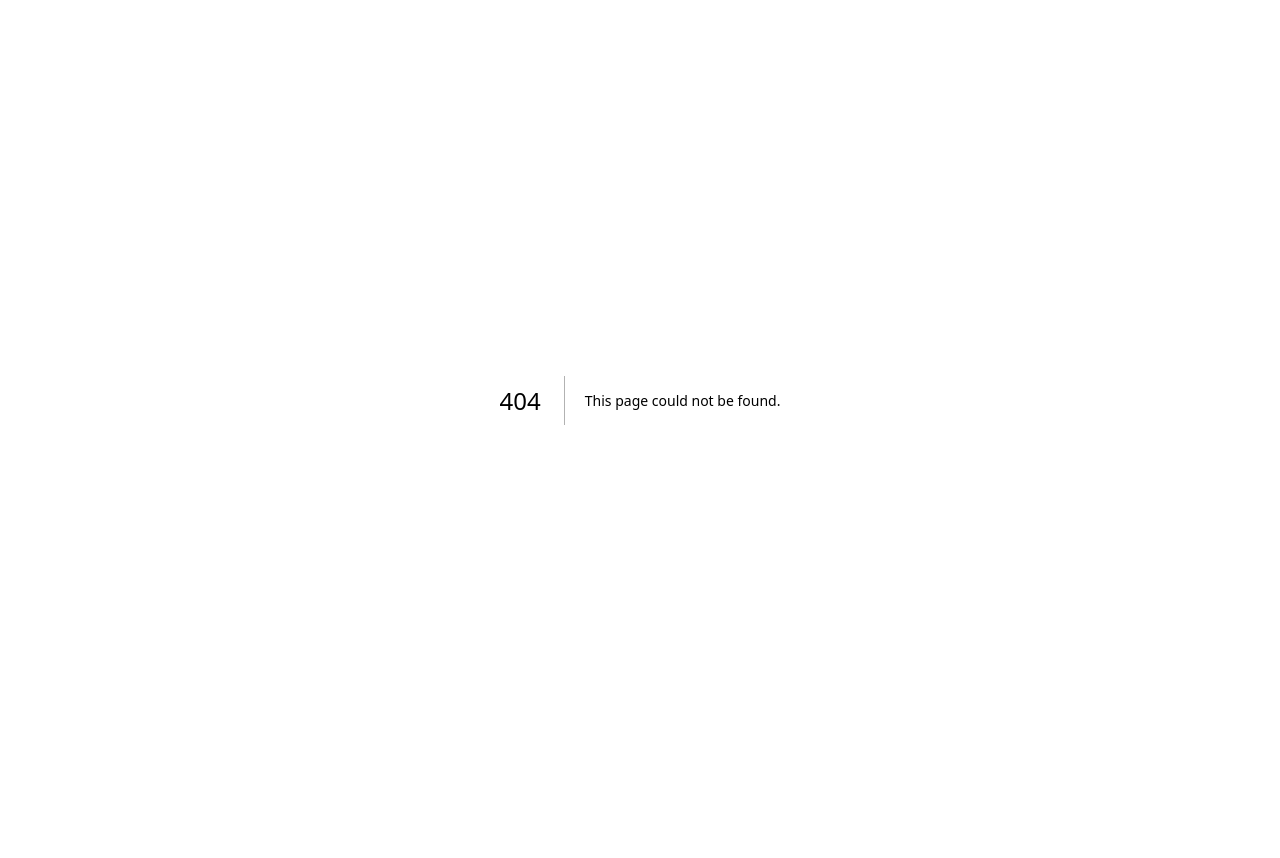
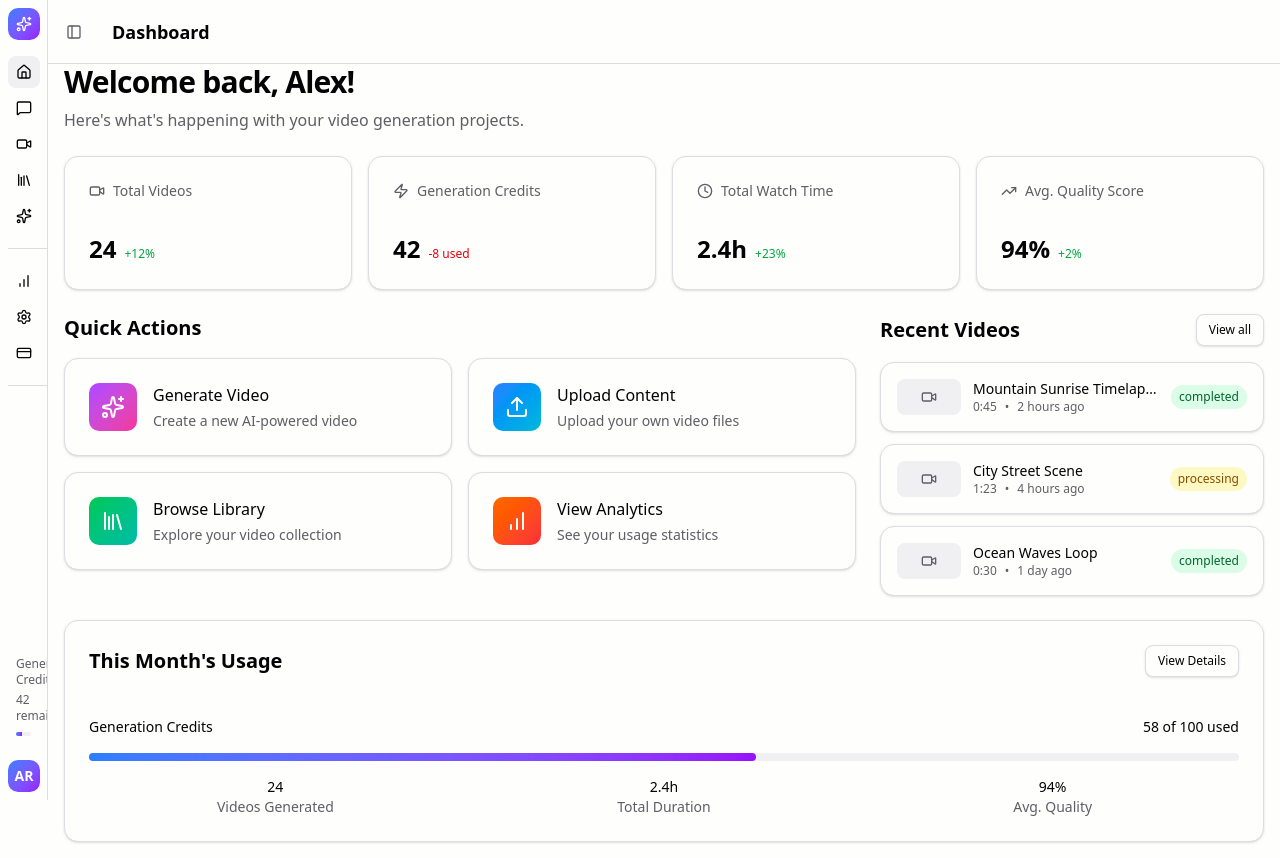
Before and after one commit to vpirotskiy00/veo-clone, a Next.js app: page /dashboard in a window 1280 px wide. Before the commit this address had no page. Before the commit the page ends 800 px from the top, so only its background shows below. Built offline with nearby package versions, Linux system fonts and the light colour scheme; no server answers.

Commit message:
feat: telegram auth via link and polling
add jwt context provider for storing token

feat: video generation via /veo endpoints with status polling

chore: image as base64 in request instead of upload

fix: add /dashboard route to prevent 404

```diff
--- /dev/null
+++ b/app/(dashboard)/dashboard/page.tsx
@@ -0,0 +1,134 @@
+import {
+  BarChart,
+  Clock,
+  Library,
+  Sparkles,
+  TrendingUp,
+  Upload,
+  Video,
+  Zap,
+} from 'lucide-react';
+import { Metadata } from 'next';
+
+import { QuickActions } from '@/components/dashboard/QuickActions';
+import { RecentVideos } from '@/components/dashboard/RecentVideos';
+import { StatsGrid } from '@/components/dashboard/StatsGrid';
+import { UsageSummary } from '@/components/dashboard/UsageSummary';
+
+export const metadata: Metadata = {
+  title: 'Dashboard - Veo 3',
+  description: 'Your AI video generation dashboard',
+};
+
+const stats = [
+  {
+    title: 'Total Videos',
+    value: '24',
+    change: '+12%',
+    trending: 'up' as const,
+    icon: Video,
+  },
+  {
+    title: 'Generation Credits',
+    value: '42',
+    change: '-8 used',
+    trending: 'down' as const,
+    icon: Zap,
+  },
+  {
+    title: 'Total Watch Time',
+    value: '2.4h',
+    change: '+23%',
+    trending: 'up' as const,
+    icon: Clock,
+  },
+  {
+    title: 'Avg. Quality Score',
+    value: '94%',
+    change: '+2%',
+    trending: 'up' as const,
+    icon: TrendingUp,
+  },
+];
+
+const quickActions = [
+  {
+    title: 'Generate Video',
+    description: 'Create a new AI-powered video',
+    icon: Sparkles,
+    href: '/videos/generate',
+    color: 'bg-gradient-to-br from-purple-500 to-pink-500',
+  },
+  {
+    title: 'Upload Content',
+    description: 'Upload your own video files',
+    icon: Upload,
+    href: '/videos/upload',
+    color: 'bg-gradient-to-br from-blue-500 to-cyan-500',
+  },
+  {
+    title: 'Browse Library',
+    description: 'Explore your video collection',
+    icon: Library,
+    href: '/library',
+    color: 'bg-gradient-to-br from-green-500 to-teal-500',
+  },
+  {
+    title: 'View Analytics',
+    description: 'See your usage statistics',
+    icon: BarChart,
+    href: '/analytics',
+    color: 'bg-gradient-to-br from-orange-500 to-red-500',
+  },
+];
+
+const recentVideos = [
+  {
+    id: '1',
+    title: 'Mountain Sunrise Timelapse',
+    duration: '0:45',
+    status: 'completed' as const,
+    thumbnail: '/api/placeholder/200/112',
+    createdAt: '2 hours ago',
+  },
+  {
+    id: '2',
+    title: 'City Street Scene',
+    duration: '1:23',
+    status: 'processing' as const,
+    thumbnail: '/api/placeholder/200/112',
+    createdAt: '4 hours ago',
+  },
+  {
+    id: '3',
+    title: 'Ocean Waves Loop',
+    duration: '0:30',
+    status: 'completed' as const,
+    thumbnail: '/api/placeholder/200/112',
+    createdAt: '1 day ago',
+  },
+];
+
+export default function DashboardIndexPage() {
+  return (
+    <div className='space-y-6'>
+      <div className='space-y-2'>
+        <h1 className='text-3xl font-bold tracking-tight'>
+          Welcome back, Alex!
+        </h1>
+        <p className='text-muted-foreground'>
+          Here&apos;s what&apos;s happening with your video generation projects.
+        </p>
+      </div>
+
+      <StatsGrid stats={stats} />
+
+      <div className='grid grid-cols-1 lg:grid-cols-3 gap-6'>
+        <QuickActions actions={quickActions} />
+        <RecentVideos videos={recentVideos} />
+      </div>
+
+      <UsageSummary />
+    </div>
+  );
+}
--- /dev/null
+++ b/lib/api/auth.ts
@@ -0,0 +1,77 @@
+export interface AuthLinkResponse {
+  success: boolean;
+  url: string;
+  token: string;
+}
+
+export interface AuthStatusResponse {
+  success?: boolean;
+  // When confirmed, backend is expected to return JWT
+  jwt?: string;
+  // Optional convenience flags/fields if backend includes them
+  authenticated?: boolean;
+  user?: unknown;
+  // Any other fields are permitted
+  [key: string]: unknown;
+}
+
+const API_BASE_URL = 'https://frontend.aichatpro.ru';
+
+async function request<T>(path: string, init?: RequestInit): Promise<T> {
+  const response = await fetch(`${API_BASE_URL}${path}`, {
+    ...init,
+    headers: {
+      'Content-Type': 'application/json',
+      ...(init?.headers ?? {}),
+    },
+  });
+
+  if (!response.ok) {
+    const text = await response.text().catch(() => '');
+    throw new Error(
+      `Auth API error ${response.status}: ${text || response.statusText}`
+    );
+  }
+  return response.json() as Promise<T>;
+}
+
+export const AuthAPI = {
+  async getAuthLink(): Promise<AuthLinkResponse> {
+    return request<AuthLinkResponse>('/veo/auth/link');
+  },
+
+  async getAuthStatus(token: string): Promise<AuthStatusResponse> {
+    const qs = new URLSearchParams({ token }).toString();
+    return request<AuthStatusResponse>(`/veo/auth/status?${qs}`);
+  },
+};
+
+export async function pollAuthStatus(
+  token: string,
+  options: {
+    intervalMs?: number;
+    timeoutMs?: number;
+    onTick?: (data: AuthStatusResponse) => void;
+  } = {}
+): Promise<AuthStatusResponse> {
+  const { intervalMs = 2500, timeoutMs = 5 * 60 * 1000, onTick } = options;
+  const startedAt = Date.now();
+
+  while (true) {
+    const data = await AuthAPI.getAuthStatus(token).catch(err => {
+      // Swallow transient errors during polling; rethrow if timeout exceeded
+      return { error: String(err) } as AuthStatusResponse;
+    });
+    onTick?.(data);
+
+    if (typeof data.jwt === 'string' && data.jwt.length > 0) {
+      return data;
+    }
+
+    if (Date.now() - startedAt > timeoutMs) {
+      throw new Error('Authorization timeout');
+    }
+
+    await new Promise(resolve => setTimeout(resolve, intervalMs));
+  }
+}
--- a/lib/api/videoGeneration.ts
+++ b/lib/api/videoGeneration.ts
@@ -1,22 +1,34 @@
 import {
   VideoGenerationRequest,
   VideoGenerationResponse,
-  videoGenerationResponseSchema,
 } from '@/lib/schemas/promptSchema';
 
 const API_BASE_URL = 'https://frontend.aichatpro.ru';
+
+function getJwt(): string | null {
+  try {
+    if (typeof window !== 'undefined') {
+      return localStorage.getItem('veo_jwt');
+    }
+    return null;
+  } catch {
+    return null;
+  }
+}
 
 export class VideoGenerationAPI {
   private static async makeRequest<T>(
     endpoint: string,
     options: RequestInit = {}
   ): Promise<T> {
+    const jwt = getJwt();
     const response = await fetch(`${API_BASE_URL}${endpoint}`, {
+      ...options,
       headers: {
         'Content-Type': 'application/json',
+        ...(jwt ? { Authorization: `Bearer ${jwt}` } : {}),
         ...options.headers,
       },
-      ...options,
     });
 
     if (!response.ok) {
@@ -30,16 +42,31 @@ export class VideoGenerationAPI {
     request: VideoGenerationRequest
   ): Promise<VideoGenerationResponse> {
     try {
-      const response = await this.makeRequest<VideoGenerationResponse>(
-        '/api/v1/video/generate',
-        {
-          method: 'POST',
-          body: JSON.stringify(request),
-        }
-      );
+      // Map our request shape to backend expected payload
+      const body = {
+        prompt: request.prompt,
+        // Currently we do not collect image; backend accepts null
+        image_base64: null as string | null,
+      };
 
-      // Validate response with Zod
-      return videoGenerationResponseSchema.parse(response);
+      const resp = await this.makeRequest<{
+        success: boolean;
+        task_id: number;
+      }>('/veo/video/generate', {
+        method: 'POST',
+        body: JSON.stringify(body),
+      });
+
+      if (!resp.success || typeof resp.task_id !== 'number') {
+        throw new Error('Unexpected generate response');
+      }
+
+      // Adapt to our internal response contract
+      return {
+        id: String(resp.task_id),
+        status: 'processing',
+        progress: 0,
+      } satisfies VideoGenerationResponse;
     } catch (error) {
       console.error('Video generation failed:', error);
       throw new Error(
@@ -48,13 +75,34 @@ export class VideoGenerationAPI {
     }
   }
 
-  static async getVideoStatus(videoId: string): Promise<VideoGenerationResponse> {
+  static async getVideoStatus(
+    videoId: string
+  ): Promise<VideoGenerationResponse> {
     try {
-      const response = await this.makeRequest<VideoGenerationResponse>(
-        `/api/v1/video/status/${videoId}`
-      );
+      const resp = await this.makeRequest<{
+        success: boolean;
+        status: 'in queue' | 'processing' | 'finished' | 'failed';
+        task_id: number;
+        video_url?: string;
+      }>(`/veo/video/status/${videoId}`);
 
-      return videoGenerationResponseSchema.parse(response);
+      if (!resp.success) {
+        throw new Error('Status request failed');
+      }
+
+      const mappedStatus =
+        resp.status === 'finished'
+          ? 'completed'
+          : resp.status === 'failed'
+            ? 'failed'
+            : 'processing';
+
+      return {
+        id: String(resp.task_id),
+        status: mappedStatus as VideoGenerationResponse['status'],
+        videoUrl: resp.video_url,
+        progress: mappedStatus === 'completed' ? 100 : undefined,
+      };
     } catch (error) {
       console.error('Failed to get video status:', error);
       throw new Error(
@@ -63,30 +111,10 @@ export class VideoGenerationAPI {
     }
   }
 
-  static async uploadReferenceImage(file: File): Promise<{ url: string }> {
-    try {
-      const formData = new FormData();
-      formData.append('image', file);
-
-      const response = await fetch(`${API_BASE_URL}/api/v1/upload/image`, {
-        method: 'POST',
-        body: formData,
-      });
-
-      if (!response.ok) {
-        throw new Error(`Upload failed: ${response.status}`);
-      }
-
-      return response.json();
-    } catch (error) {
-      console.error('Image upload failed:', error);
-      throw new Error(
-        error instanceof Error ? error.message : 'Failed to upload image'
-      );
-    }
-  }
-
-  static async getAuthStatus(): Promise<{ authenticated: boolean; user?: unknown }> {
+  static async getAuthStatus(): Promise<{
+    authenticated: boolean;
+    user?: unknown;
+  }> {
     try {
       return await this.makeRequest<{
         authenticated: boolean;
@@ -98,11 +126,10 @@ export class VideoGenerationAPI {
     }
   }
 
-  // Poll video status until completion
   static async pollVideoStatus(
     videoId: string,
     onUpdate?: (status: VideoGenerationResponse) => void,
-    maxAttempts = 60, // 5 minutes with 5s intervals
+    maxAttempts = 60,
     interval = 5000
   ): Promise<VideoGenerationResponse> {
     return new Promise((resolve, reject) => {
@@ -143,7 +170,6 @@ export class VideoGenerationAPI {
   }
 }
 
-// Utility functions for mocking during development
 export const mockVideoResponse = (): VideoGenerationResponse => ({
   id: crypto.randomUUID(),
   status: 'processing',
@@ -155,6 +181,7 @@ export const mockCompletedVideo = (): VideoGenerationResponse => ({
   id: crypto.randomUUID(),
   status: 'completed',
   videoUrl: 'https://sample-videos.com/zip/10/mp4/SampleVideo_1280x720_1mb.mp4',
-  thumbnailUrl: 'https://via.placeholder.com/320x180/0066cc/ffffff?text=Generated+Video',
+  thumbnailUrl:
+    'https://via.placeholder.com/320x180/0066cc/ffffff?text=Generated+Video',
   progress: 100,
 });
--- a/lib/hooks/useVideoGeneration.ts
+++ b/lib/hooks/useVideoGeneration.ts
@@ -115,10 +115,19 @@ export function useVideoGeneration(options: UseVideoGenerationOptions = {}) {
     },
   });
 
+  // Image upload endpoint is not available; we use base64 inside generate payload.
   const uploadImageMutation = useMutation({
-    mutationFn: VideoGenerationAPI.uploadReferenceImage,
+    mutationFn: async (file: File) => {
+      const base64 = await new Promise<string>((resolve, reject) => {
+        const reader = new FileReader();
+        reader.onload = () => resolve(String(reader.result));
+        reader.onerror = () => reject(new Error('Failed to read file'));
+        reader.readAsDataURL(file);
+      });
+      return { url: base64 };
+    },
     onError: (error: Error) => {
-      console.error('Image upload failed:', error);
+      console.error('Image convert failed:', error);
       onError?.(error);
     },
   });
--- a/lib/schemas/promptSchema.ts
+++ b/lib/schemas/promptSchema.ts
@@ -36,14 +36,8 @@ export const chatMessageSchema = z.object({
 });
 
 export const videoGenerationRequestSchema = z.object({
-  prompt: z.string().min(10).max(2000),
-  settings: z.object({
-    duration: z.number().min(2).max(60),
-    aspectRatio: z.enum(['16:9', '9:16', '1:1']),
-    style: z.enum(['realistic', 'artistic', 'cinematic', 'abstract']),
-    quality: z.enum(['draft', 'standard', 'high']),
-  }),
-  referenceImageUrl: z.string().url().optional(),
+  prompt: z.string().min(1).max(2000),
+  image_base64: z.string().nullable().optional(),
 });
 
 export const videoGenerationResponseSchema = z.object({
```
Also changed, not shown: app/auth/sign-in/page.tsx (+9 -5 lines), app/auth/sign-up/page.tsx (+9 -5 lines), components/session-provider.tsx (+84 -4 lines).
